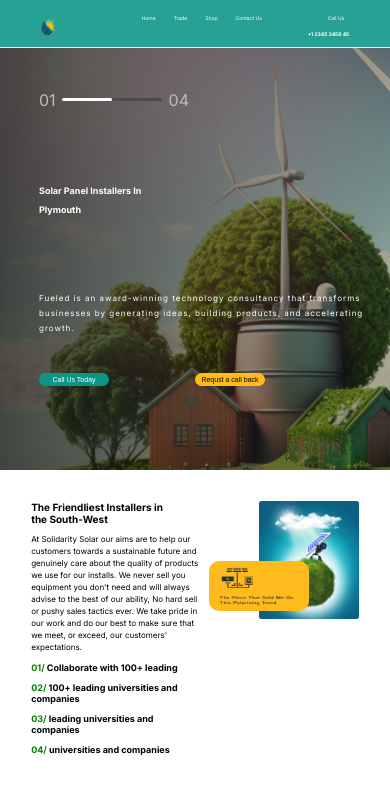
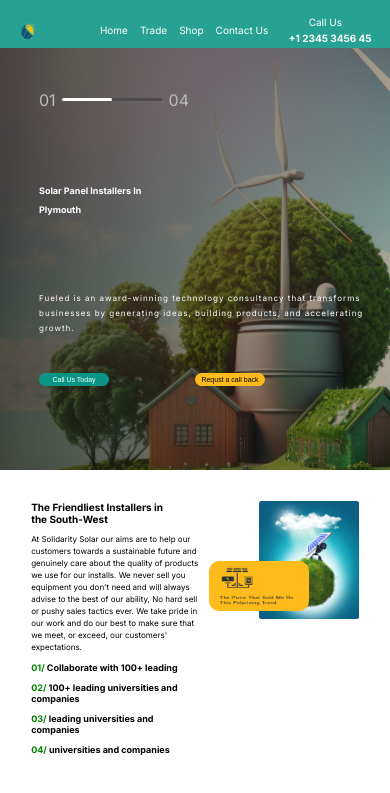
Before and after one commit to Mohamed-0cs/Solar-Landing-Page-Responsive-Design-, a plain HTML site: page index.html in a window 390 px wide. Shown: the top 793 px of the page. Drawn offline with Linux system fonts and the light colour scheme.

Commit message:
done header

```diff
--- a/css/style.css
+++ b/css/style.css
@@ -43,9 +43,10 @@ nav li:hover {
 @media (min-width: 360px) and (max-width: 529px) {
   nav {
     width: 100%;
-    font-size: 5px;
+    font-size: 10px;
     justify-content: space-evenly;
-    padding-top: 5px;
+    padding-top: 12px;
+    /* here  */
   }
   .navLinks {
     gap: 8px;
@@ -57,7 +58,8 @@ nav li:hover {
   nav li,
   nav div,
   nav img {
-    padding: 5px;
+    padding: 2px;
+    /* here */
   }
   nav img{
     width: 25px;
```
